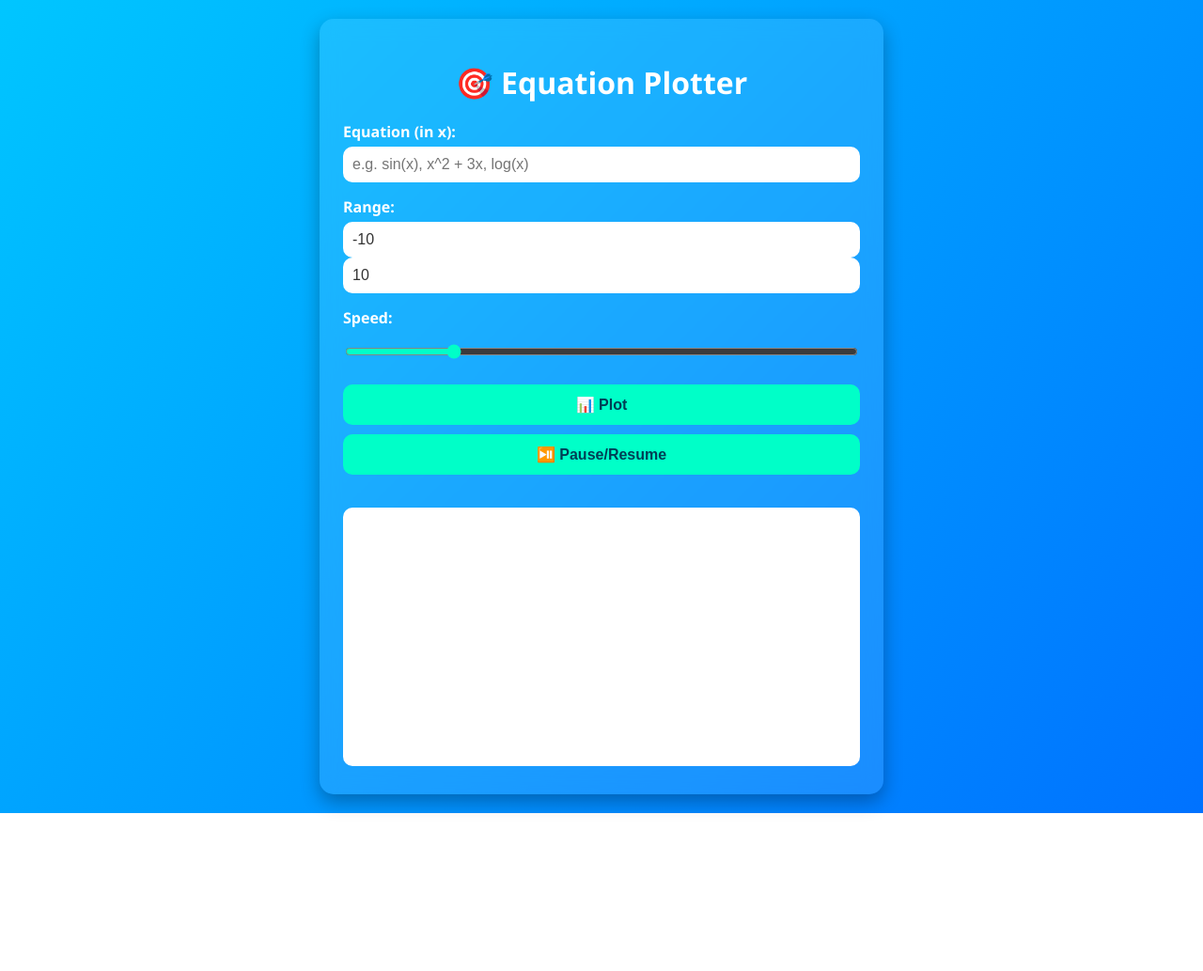
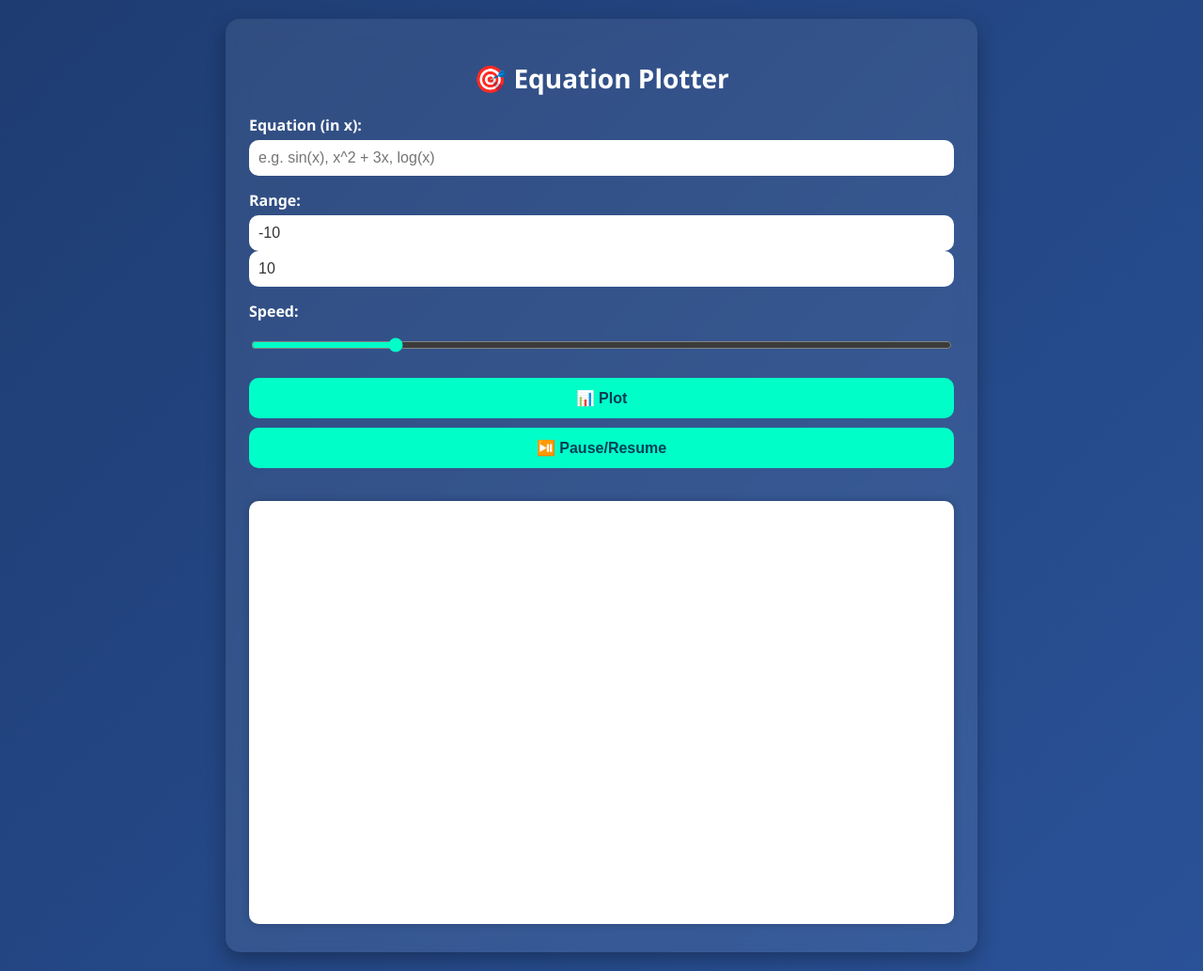
Before and after one commit to Swarup2024web/GraphCalc, a plain HTML site: page index.html in a window 1280 px wide. Shown: the whole page at 94% size. Before the commit the page ends 865 px from the top, so only its background shows below. Drawn offline with nearby package versions, Linux system fonts and the light colour scheme.

Commit message:
Update style.css

```diff
--- a/style.css
+++ b/style.css
@@ -5,7 +5,7 @@
 body {
   margin: 0;
   font-family: 'Segoe UI', sans-serif;
-  background: linear-gradient(135deg, #00c6ff, #0072ff);
+  background: linear-gradient(135deg, #1e3c72, #2a5298); /* Math-style gradient */
   color: #fff;
   display: flex;
   justify-content: center;
@@ -15,8 +15,8 @@ body {
 
 .container {
   width: 100%;
-  max-width: 600px;
-  background: rgba(255, 255, 255, 0.1);
+  max-width: 800px;
+  background: rgba(255, 255, 255, 0.08);
   padding: 25px;
   border-radius: 15px;
   backdrop-filter: blur(10px);
@@ -26,6 +26,9 @@ body {
 h1 {
   text-align: center;
   margin-bottom: 20px;
+  font-size: 28px;
+  font-weight: 600;
+  color: #ffffff;
 }
 
 .input-group,
@@ -73,7 +76,7 @@ button {
   color: #003e55;
   font-weight: bold;
   cursor: pointer;
-  transition: 0.3s;
+  transition: 0.3s ease;
 }
 
 button:hover {
@@ -82,8 +85,9 @@ button:hover {
 
 canvas {
   margin-top: 20px;
-  background: #fff;
+  background: #ffffff;
   border-radius: 10px;
   width: 100%;
-  height: auto;
+  height: 450px; /* BIGGER canvas height */
+  box-shadow: 0 0 10px rgba(0, 0, 0, 0.2);
 }
```
